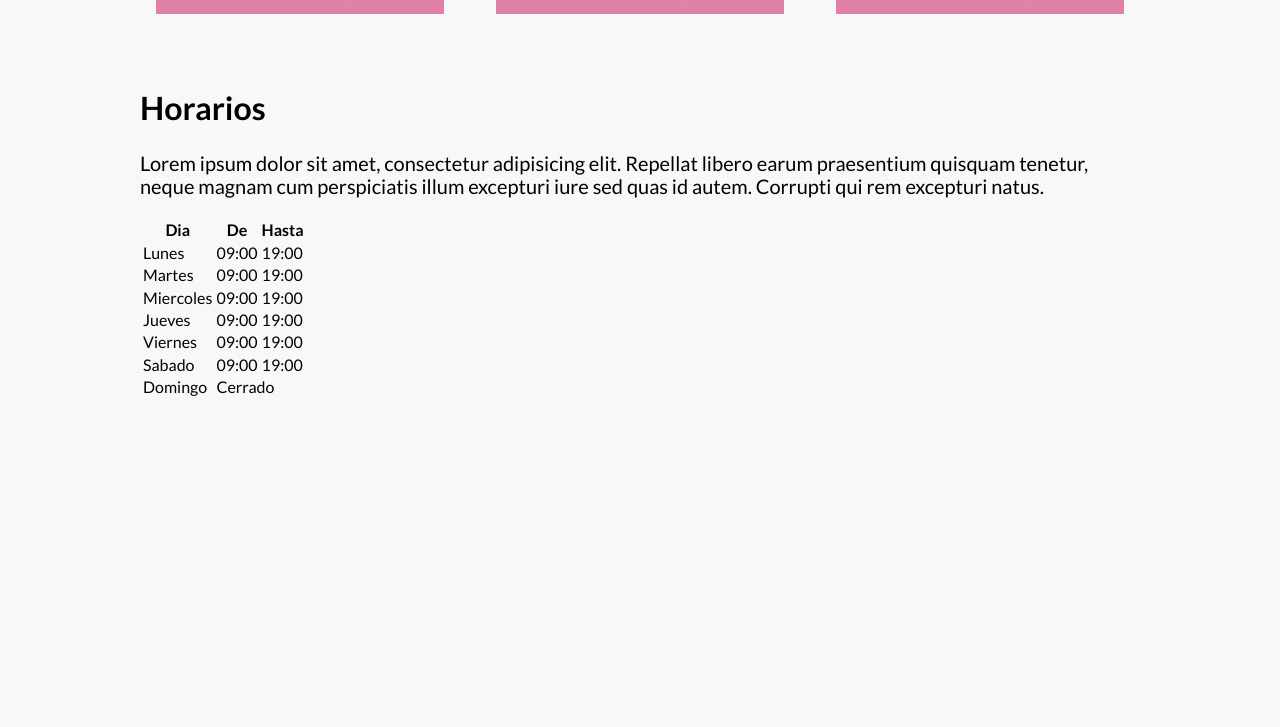
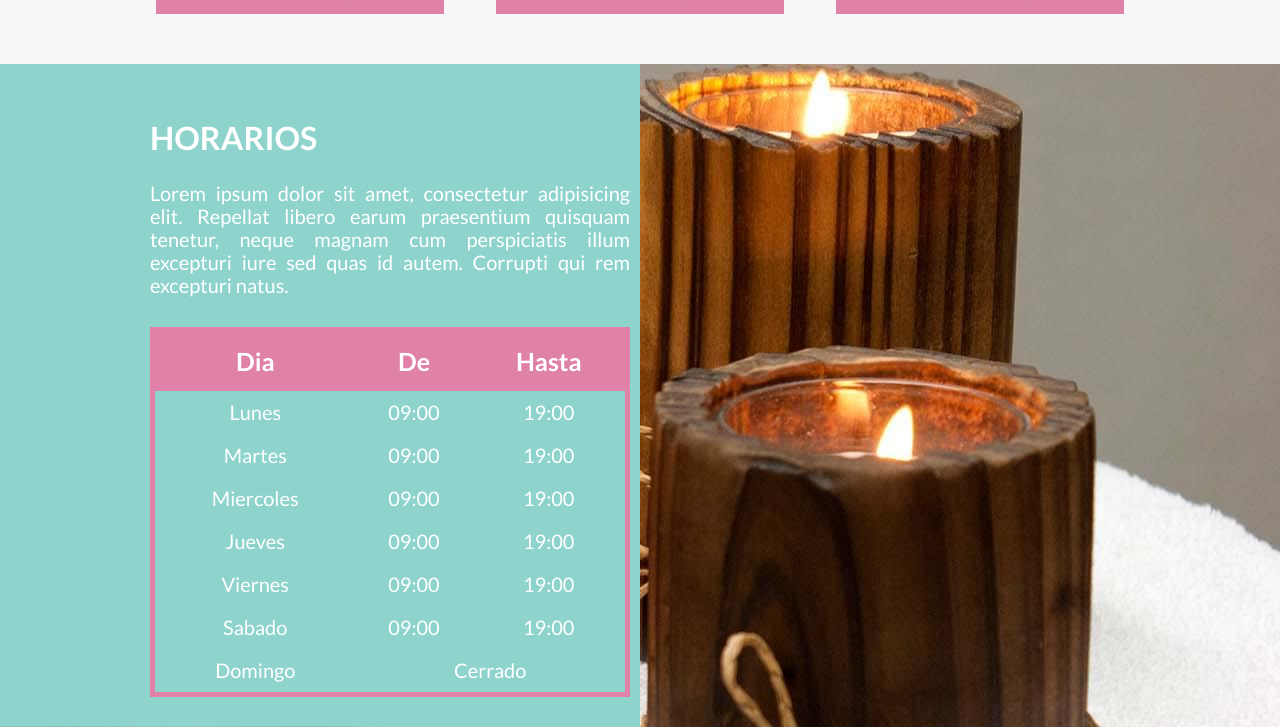
Before and after one commit to LuisVilla12/CarolinaSpa, a website: page index.html in a window 1280 px wide. Shown: the part 2476-3203 px from the top of the page. Before the commit the page ends 2875 px from the top, so only its background shows below. Drawn offline with Linux system fonts and the light colour scheme; a web font is replaced by a local one.

Commit message:
v06 Tabla fin

```diff
--- a/src/scss/templeates/_horario.scss
+++ b/src/scss/templeates/_horario.scss
@@ -1,15 +1,59 @@
 @use '../base/variables' as v;
 @use '../base/mixins' as m;
-.horarios {
+.horario {
+    background-image: linear-gradient(to bottom, v.$primario 0%, v.$primario 50%, transparent 50%, transparent 100%), url(../img/bg_horarios.jpg);
+    background-repeat: no-repeat;
+    background-position: center, bottom center;
+    color: v.$blanco;
+    @include m.tablet {
+        background-image: linear-gradient(to right, v.$primario 0%, v.$primario 50%, transparent 50%, transparent 100%), url(../img/bg_horarios.jpg);
+        background-position: center, top right;
+    }
     &__grid {
-        background-image: linear-gradient();
+        display: grid;
+        grid-template-rows: repeat(2, 1fr);
+        @include m.tablet {
+            grid-template-rows: unset;
+            grid-template-columns: repeat(2, 1fr);
+        }
     }
-    &__contenido {}
+    &__contenido {
+        padding: 3rem 1rem;
+    }
     &__heading {
-        color: v.$gris;
-        font-weight: 100;
+        text-align: center;
+        font-weight: 700;
+        text-transform: uppercase;
+        @include m.tablet {
+            text-align: left;
+        }
     }
     &__descripcion {
         text-align: justify;
     }
+    &__tabla {
+        margin-top: 3rem;
+        width: 100%;
+        border: .5rem solid v.$secundario;
+        text-align: center;
+        border-collapse: collapse;
+        thead {
+            background-color: v.$secundario;
+            th {
+                padding: 1.5rem 0;
+                font-size: 2.5rem;
+            }
+        }
+        tbody {
+            tr {
+                &:hover {
+                    background-color: darken($color: v.$primario, $amount: 20);
+                }
+            }
+            td {
+                padding: 1rem 0;
+                font-size: 2rem;
+            }
+        }
+    }
 }
```
Also changed, not shown: index.html (+1 -1 lines), build/css/app.css, 1 other file.
